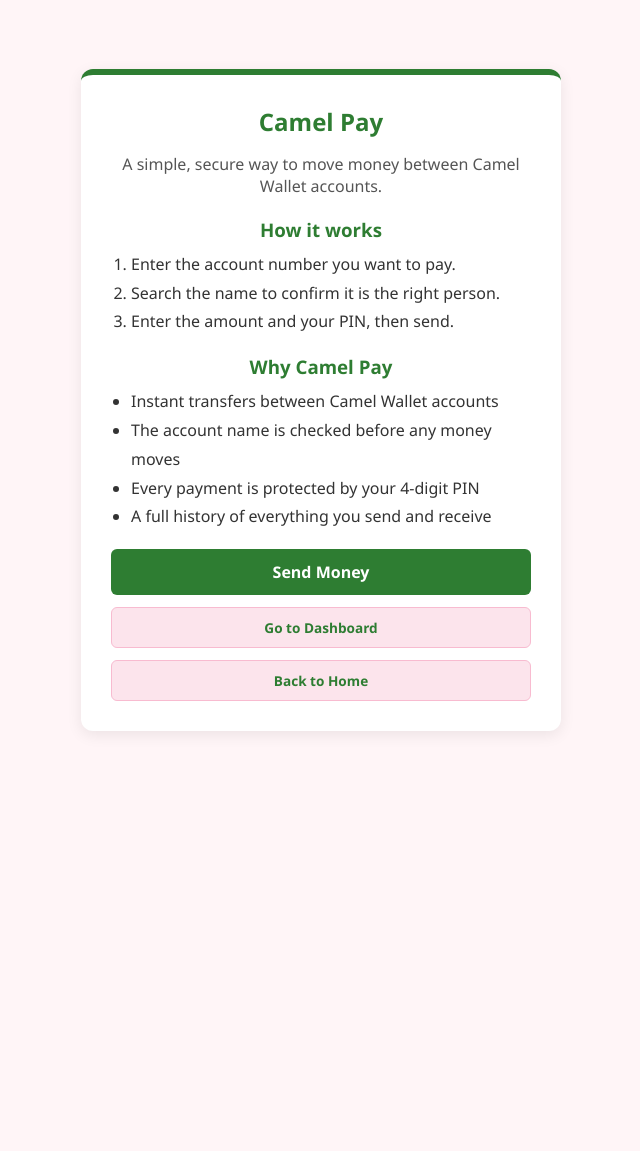
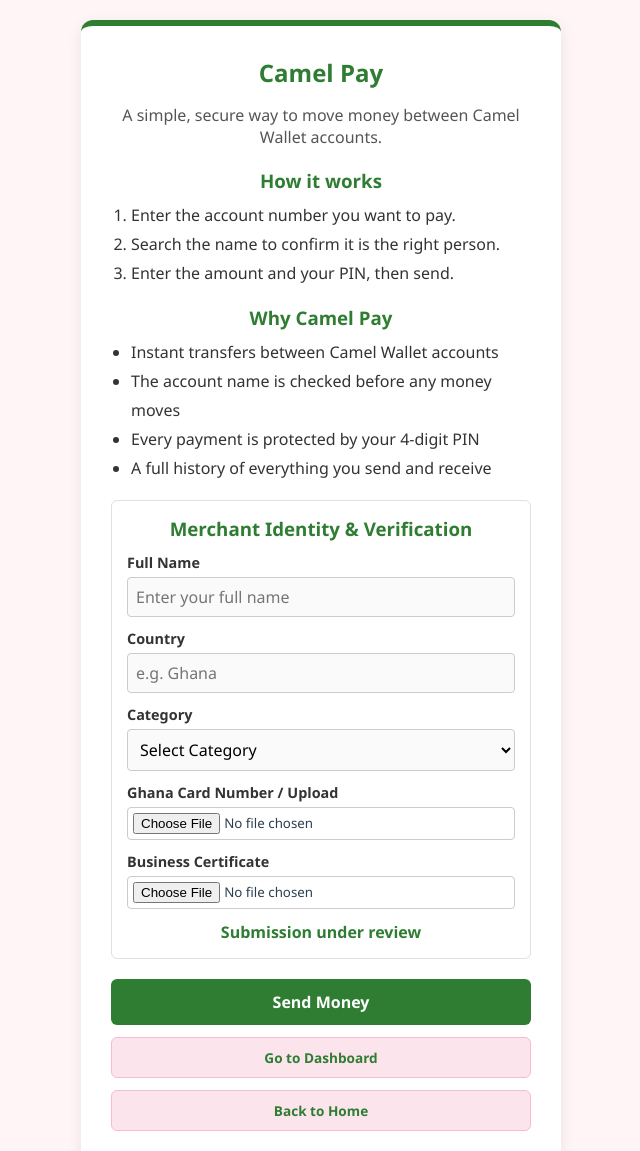
Before and after one commit to cameldaywalker11/Wallet-, a website: page gateway.html in a window 1280 px wide. Shown: the top 1151 px of the page, without its empty margins (319-959 px from the left). Before the commit the page ends 800 px from the top, so only its background shows below. Drawn offline with Linux system fonts and the light colour scheme.

Commit message:
Update gateway.html

```diff
--- a/gateway.html
+++ b/gateway.html
@@ -32,6 +32,44 @@
       </ul>
     </div>
 
+    <!-- User Identity & Verification Section -->
+    <div style="margin-bottom: 20px; padding: 15px; border: 1px solid #e0e0e0; border-radius: 6px;">
+      <h3 style="margin-bottom: 12px;">Merchant Identity & Verification</h3>
+
+      <div style="margin-bottom: 12px;">
+        <label for="fullName" style="display: block; margin-bottom: 5px; font-weight: bold; color: #333;">Full Name</label>
+        <input type="text" id="fullName" placeholder="Enter your full name" style="width: 100%; padding: 8px; border: 1px solid #ccc; border-radius: 4px; box-sizing: border-box;">
+      </div>
+
+      <div style="margin-bottom: 12px;">
+        <label for="country" style="display: block; margin-bottom: 5px; font-weight: bold; color: #333;">Country</label>
+        <input type="text" id="country" placeholder="e.g. Ghana" style="width: 100%; padding: 8px; border: 1px solid #ccc; border-radius: 4px; box-sizing: border-box;">
+      </div>
+
+      <div style="margin-bottom: 12px;">
+        <label for="userType" style="display: block; margin-bottom: 5px; font-weight: bold; color: #333;">Category</label>
+        <select id="userType" style="width: 100%; padding: 8px; border: 1px solid #ccc; border-radius: 4px; box-sizing: border-box;">
+          <option value="">Select Category</option>
+          <option value="programmer">Programmer / Developer</option>
+          <option value="business">Business Owner</option>
+        </select>
+      </div>
+
+      <div style="margin-bottom: 12px;">
+        <label for="ghanaCard" style="display: block; margin-bottom: 5px; font-weight: bold; color: #333;">Ghana Card Number / Upload</label>
+        <input type="file" id="ghanaCard" accept=".pdf, .jpg, .jpeg, .png" style="width: 100%; padding: 5px; border: 1px solid #ccc; border-radius: 4px; box-sizing: border-box;">
+      </div>
+
+      <div style="margin-bottom: 12px;">
+        <label for="businessCert" style="display: block; margin-bottom: 5px; font-weight: bold; color: #333;">Business Certificate</label>
+        <input type="file" id="businessCert" accept=".pdf, .jpg, .jpeg, .png" style="width: 100%; padding: 5px; border: 1px solid #ccc; border-radius: 4px; box-sizing: border-box;">
+      </div>
+
+      <p style="text-align: center; color: #2E7D32; font-weight: bold; margin-top: 10px;">
+        Submission under review
+      </p>
+    </div>
+
     <a href="transfer.html" class="btn-submit" style="display: block; text-align: center; text-decoration: none;">Send Money</a>
     <a href="dashboard.html" class="nav-btn" style="display: block; text-align: center; margin-top: 12px;">Go to Dashboard</a>
     <a href="index.html" class="nav-btn" style="display: block; text-align: center; margin-top: 12px;">Back to Home</a>
```
